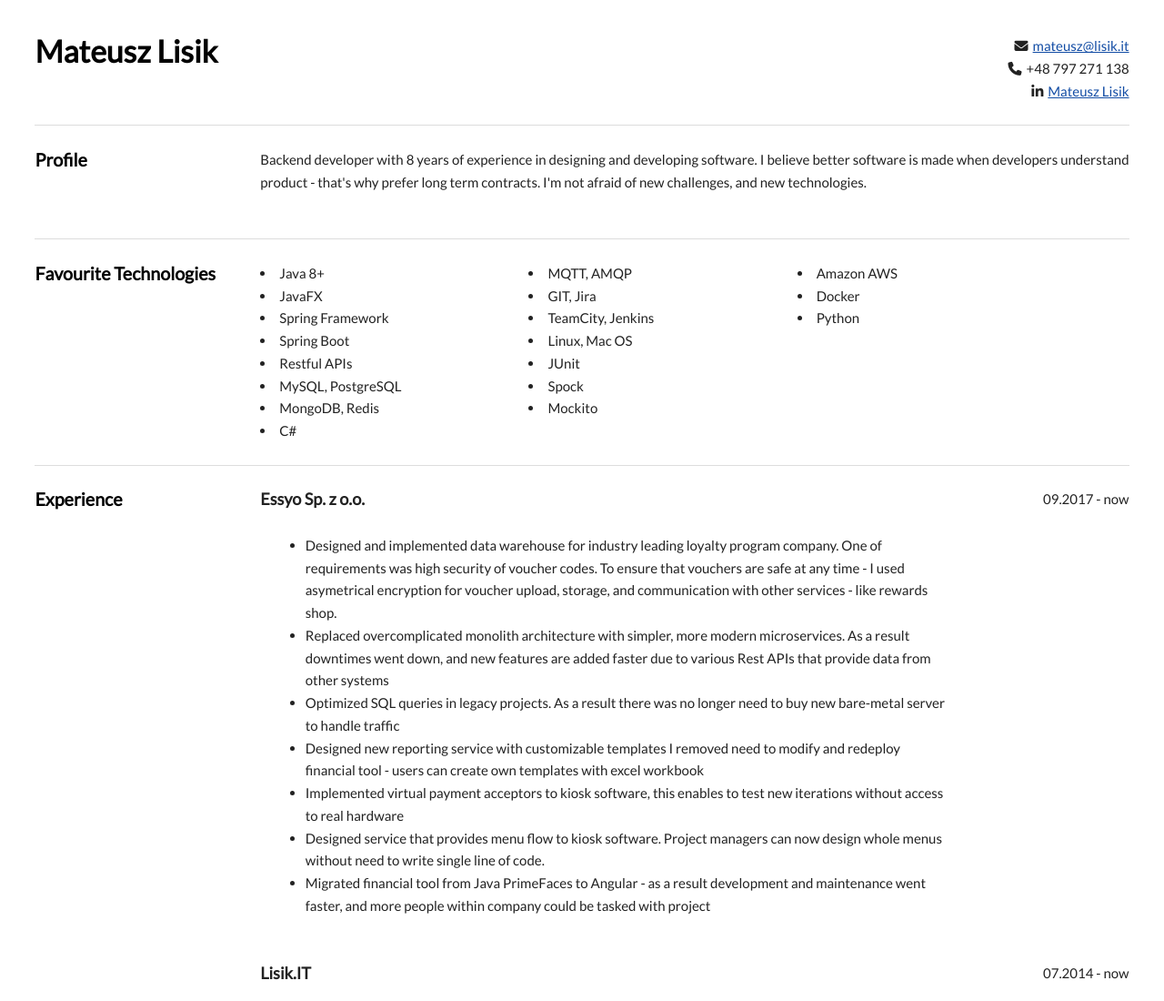
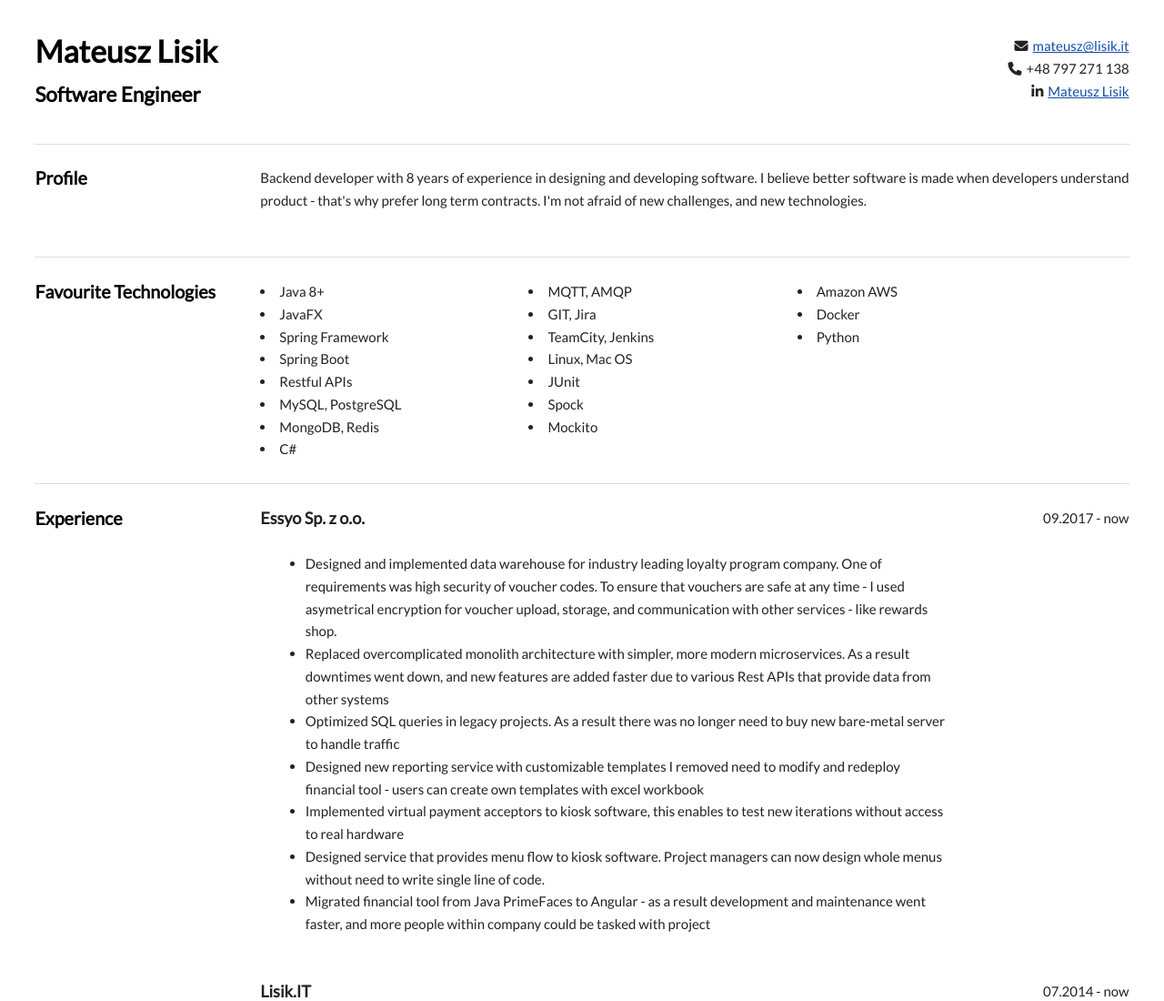
Before and after one commit to mateusz-lisik/resume, a plain HTML site: page index.html in a window 1280 px wide. Shown: the top 1100 px of the page at 91% size. Drawn offline with Linux system fonts and the light colour scheme.

Commit message:
Added title in big letters

```diff
--- a/index.html
+++ b/index.html
@@ -26,6 +26,7 @@
     <div class="units-row">
         <div class="unit-70">
             <h1>Mateusz Lisik</h1>
+            <h2>Software Engineer</h2>
         </div>
         <div id="contact-info" class="unit-30 text-right">
             <i class="fas fa-envelope"></i><a href="mailto:mateusz@lisik.it">mateusz@lisik.it</a><br />
```
